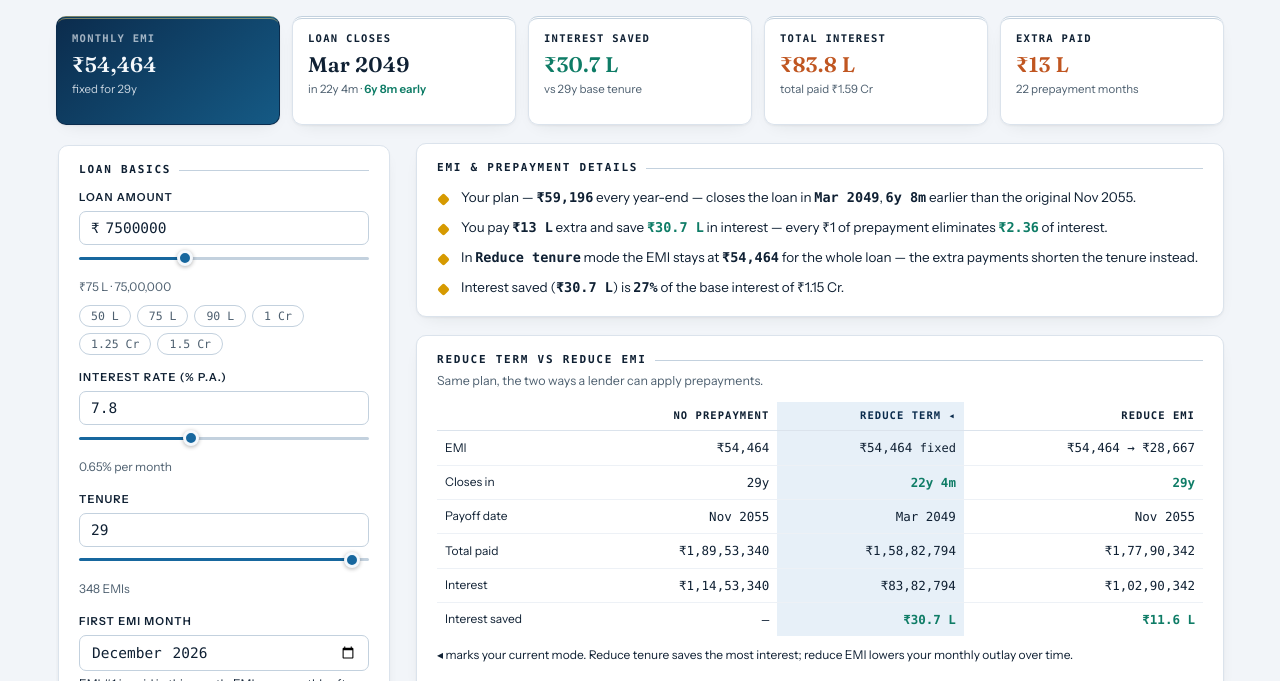
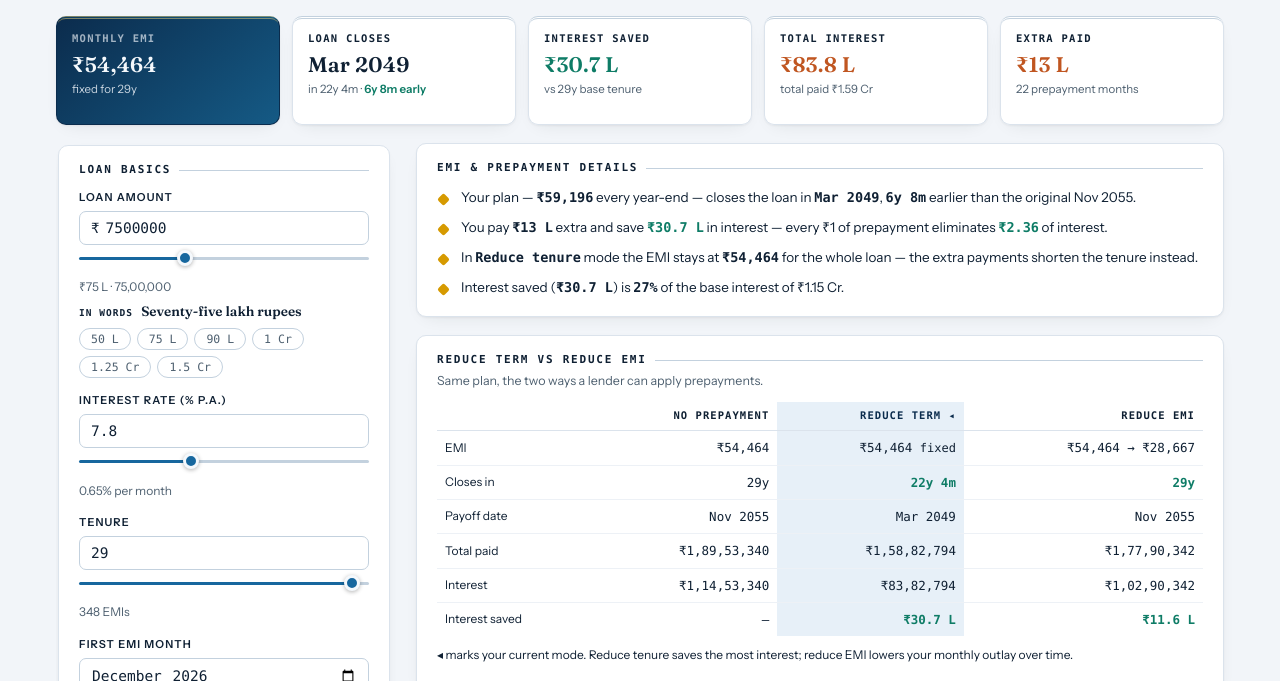
Before and after one commit to DevTripathix/EMI-and-Loan-Calculator, a plain HTML site: page index.html in a window 1280 px wide. Shown: the part 119-800 px from the top of the page. Drawn offline with Linux system fonts and the light colour scheme; a web font is replaced by a local one.

Commit message:
Show loan amount in words below the amount field

```diff
--- a/index.html
+++ b/index.html
@@ -115,6 +115,9 @@ input[type=range]::-moz-range-progress{height:3px;border-radius:2px;background:v
 input[type=range]::-moz-range-thumb{width:16px;height:16px;border-radius:50%;background:var(--green);border:3px solid var(--cream);box-shadow:0 1px 4px rgba(0,0,0,.3);cursor:grab}
 .f-sub{display:flex;justify-content:space-between;align-items:baseline;margin-top:3px;font-size:12px;color:var(--ink2);gap:8px}
 .f-sub .num{color:var(--ink3);font-size:11.5px;text-align:right}
+.f-words{display:flex;gap:8px;align-items:baseline;margin-top:5px;flex-wrap:wrap}
+.f-words .k{font:600 9.5px/1.6 var(--mono);letter-spacing:.11em;text-transform:uppercase;color:var(--ink3);flex:0 0 auto}
+.f-words .v{font:600 13.5px/1.35 var(--serif);color:var(--ink)}
 .amount-box{display:flex;align-items:center;border:1px solid var(--line2);border-radius:7px;background:#FFFFFF;transition:border-color .15s, box-shadow .15s}
 .amount-box .pfx{flex:0 0 auto;padding-left:11px;color:var(--ink3);font:500 14px var(--mono);pointer-events:none}
 .amount-box input[type=number]{width:auto;flex:1 1 0;min-width:0;border:0;background:transparent;box-shadow:none;padding:8px 11px 8px 6px}
@@ -332,6 +335,7 @@ table.data .sd{display:block;font-size:11px;color:var(--ink3);font-weight:400}
         <div class="amount-box"><span class="pfx">₹</span><input type="number" id="P" inputmode="numeric" step="50000"></div>
         <input type="range" id="Pr" min="500000" max="20000000" step="50000" aria-label="Loan amount slider">
         <div class="f-sub"><span id="Psub">—</span></div>
+        <div class="f-words"><span class="k">In words</span><span class="v" id="Pwords">—</span></div>
         <div class="chips" id="Pchips">
           <button class="chip" data-v="5000000">50 L</button>
           <button class="chip" data-v="7500000">75 L</button>
@@ -533,6 +537,32 @@ function fmtDur(m){
   if (y) return y + 'y';
   return mo + 'm';
 }
+const W_ONES = ['','one','two','three','four','five','six','seven','eight','nine','ten','eleven','twelve','thirteen','fourteen','fifteen','sixteen','seventeen','eighteen','nineteen'];
+const W_TENS = ['','','twenty','thirty','forty','fifty','sixty','seventy','eighty','ninety'];
+function w2(n){ return n < 20 ? W_ONES[n] : W_TENS[Math.floor(n/10)] + (n % 10 ? '-' + W_ONES[n % 10] : ''); }
+function w3(n){
+  const h = Math.floor(n/100), r = n % 100;
+  let s = h ? W_ONES[h] + ' hundred' : '';
+  if (r) s += (s ? ' ' : '') + w2(r);
+  return s;
+}
+/* Indian numbering: crore / lakh / thousand */
+function inWords(num){
+  const n = Math.round(Math.abs(num));
+  if (!n) return 'zero';
+  const cr = Math.floor(n / 1e7), lk = Math.floor((n % 1e7) / 1e5),
+        th = Math.floor((n % 1e5) / 1e3), rest = n % 1e3;
+  const parts = [];
+  if (cr) parts.push(inWords(cr) + ' crore');
+  if (lk) parts.push(w2(lk) + ' lakh');
+  if (th) parts.push(w2(th) + ' thousand');
+  if (rest) parts.push(w3(rest));
+  return parts.join(' ');
+}
+function amountInWords(num){
+  const s = inWords(num);
+  return s.charAt(0).toUpperCase() + s.slice(1);
+}
 const esc = s => String(s).replace(/[&<>"']/g, c => ({'&':'&amp;','<':'&lt;','>':'&gt;','"':'&quot;',"'":'&#39;'}[c]));
 
 /* ================= engine ================= */
@@ -715,6 +745,7 @@ function renderAll(){
   syncSliders(cfg);
   syncStepFields();
   $('#Psub').textContent = short(cfg.P) + ' · ' + fmtINR.format(Math.round(cfg.P));
+  $('#Pwords').textContent = amountInWords(cfg.P) + (Math.round(cfg.P) === 1 ? ' rupee' : ' rupees');
   $('#rateSub').textContent = (cfg.rate/12).toFixed(2) + '% per month';
   $('#yearsSub').textContent = fmtINR.format(cfg.months) + ' EMIs';
   renderLumpHints();
```
